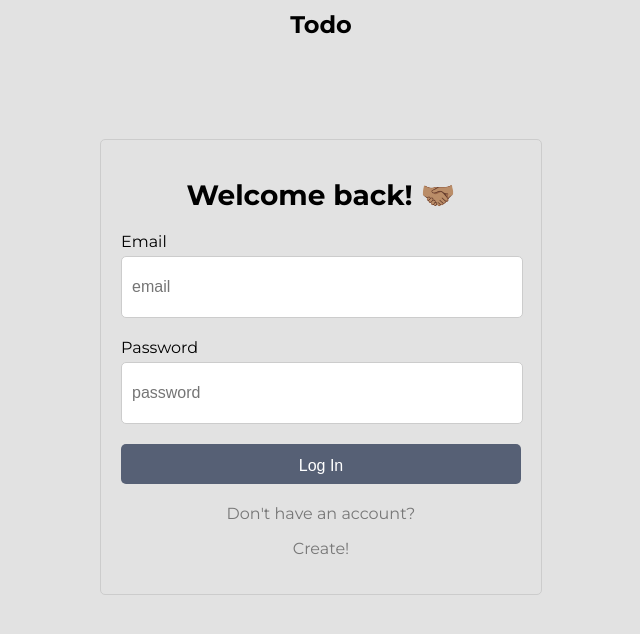
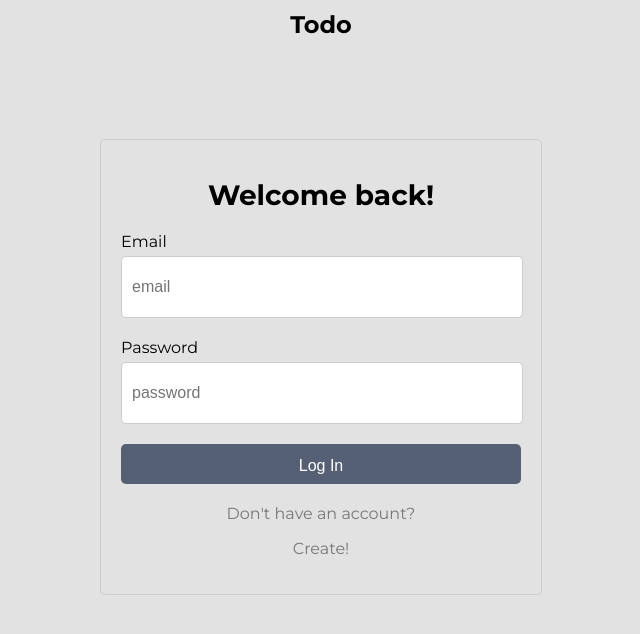
Before and after one commit to pmihango/react-todo-app, a React (Create React App) app: page /auth in a window 1280 px wide. Shown: the top 634 px of the page, without its empty margins (319-959 px from the left). Built offline with nearby package versions, Linux system fonts and the light colour scheme.

Commit message:
added login page

```diff
--- a/src/components/Auth.js
+++ b/src/components/Auth.js
@@ -41,7 +41,7 @@ const [error, setError] = useState('')
     <>
         <div className="login-form">
             <form action="" method='post' onSubmit={handleLogin}>
-            <h1 style={{textAlign:'center'}}>Welcome back! 🤝🏽</h1>
+            <h1 style={{textAlign:'center'}}>Welcome back!</h1>
             <div className="form-group">
             <label>Email</label>
         <input type="email" name="email" className="form-control"  id="" placeholder='email' value={email} onChange={e=>setEmail(e.target.value)}/>
```
